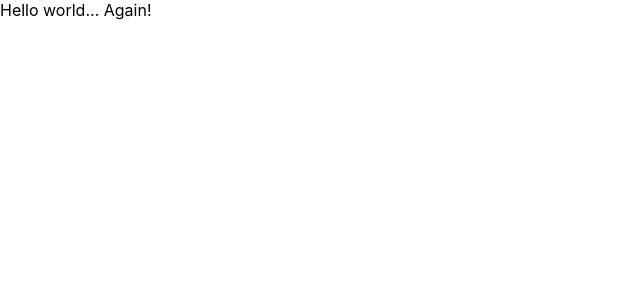
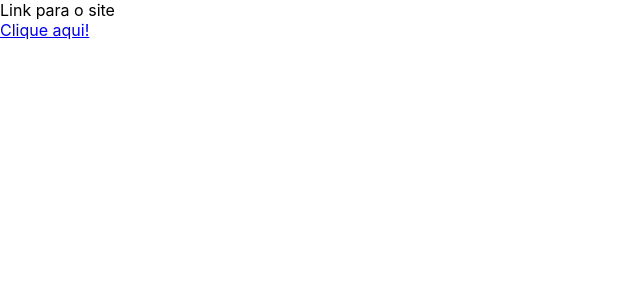
Before and after one commit to Gusm4n/ReactB7, a React (Vite) app in the folder react-vite/: page / in a window 1280 px wide. Shown: the top 300 px of the page, without its empty margins (0-640 px from the left). Built offline with nearby package versions, Linux system fonts and the light colour scheme.

Commit message:
Expressoes em React e TS

```diff
--- a/react-vite/src/App.tsx
+++ b/react-vite/src/App.tsx
@@ -1,9 +1,12 @@
 const App = () => {
-  return(
+  let link: string = 'https://google.com.br';
+
+  return (
     <div>
-      Hello world... Again!
+      Link para o site <br/>
+      <a href={link}>Clique aqui!</a>
     </div>
-  )
+  );
 }
 
 export default App;
```
